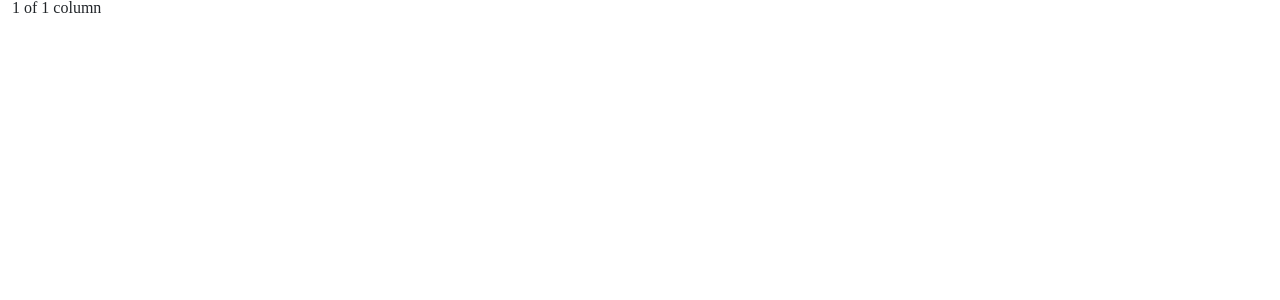
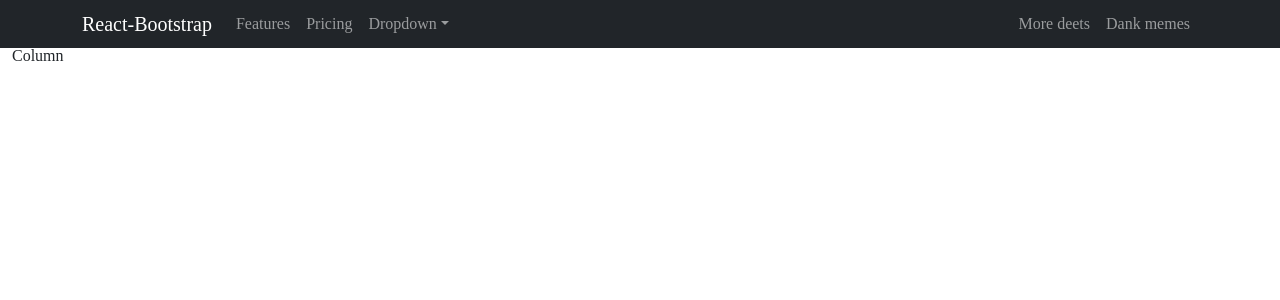
Before and after one commit to tkwok/project-asuna, a Next.js app: page / in a window 1280 px wide. Shown: the top 300 px of the page. Built offline with nearby package versions, Linux system fonts and the light colour scheme.

Commit message:
added typescript and working

```diff
--- a/package.json
+++ b/package.json
@@ -25,6 +25,7 @@
     "eslint-config-next": "11.1.0",
     "identity-obj-proxy": "^3.0.0",
     "jest": "^27.0.6",
-    "react-test-renderer": "^17.0.2"
+    "react-test-renderer": "^17.0.2",
+    "typescript": "^4.3.5"
   }
 }
--- a/pages/_app.js
+++ b/pages/_app.tsx
@@ -1,9 +1,8 @@
+import type { AppProps } from 'next/app';
 import Head from "next/head";
-
-// import 'bootstrap/dist/css/bootstrap.css';
 import '../sass/app.scss';
 
-export default function AppWrapper({ Component, pageProps }) {
+export default function AppWrapper({ Component, pageProps }: AppProps) {
   return (
     <>
       <Head>
--- a/pages/index.js
+++ b/pages/index.js
@@ -1,15 +1,41 @@
 // components/ExampleDialog.js
 import { useState } from 'react';
-import { Container, Row, Col } from 'react-bootstrap';
+import { Navbar, Nav, NavDropdown, Container, Row, Col } from 'react-bootstrap';
 
-function ExampleDialog(props) {
+export default function indexPage(props) {
   return (
-    <Container fluid>
-      <Row>
-        <Col>1 of 1 column</Col>
-      </Row>
-    </Container>
+    <>
+      <Navbar collapseOnSelect expand="lg" bg="dark" variant="dark">
+        <Container>
+        <Navbar.Brand href="#home">React-Bootstrap</Navbar.Brand>
+        <Navbar.Toggle aria-controls="responsive-navbar-nav" />
+        <Navbar.Collapse id="responsive-navbar-nav">
+          <Nav className="me-auto">
+            <Nav.Link href="#features">Features</Nav.Link>
+            <Nav.Link href="#pricing">Pricing</Nav.Link>
+            <NavDropdown title="Dropdown" id="collasible-nav-dropdown">
+              <NavDropdown.Item href="#action/3.1">Action</NavDropdown.Item>
+              <NavDropdown.Item href="#action/3.2">Another action</NavDropdown.Item>
+              <NavDropdown.Item href="#action/3.3">Something</NavDropdown.Item>
+              <NavDropdown.Divider />
+              <NavDropdown.Item href="#action/3.4">Separated link</NavDropdown.Item>
+            </NavDropdown>
+          </Nav>
+          <Nav>
+            <Nav.Link href="#deets">More deets</Nav.Link>
+            <Nav.Link eventKey={2} href="#memes">
+              Dank memes
+            </Nav.Link>
+          </Nav>
+        </Navbar.Collapse>
+        </Container>
+      </Navbar>
+
+      <Container fluid>
+        <Row>
+          <Col>Column</Col>
+        </Row>
+      </Container>
+    </>
   );
-}
-
-export default ExampleDialog;
+};
```
Also changed, not shown: tsconfig.json (added, +29 -0 lines), next-env.d.ts (added), 1 other file (tests, documents, lock files or other folders).
